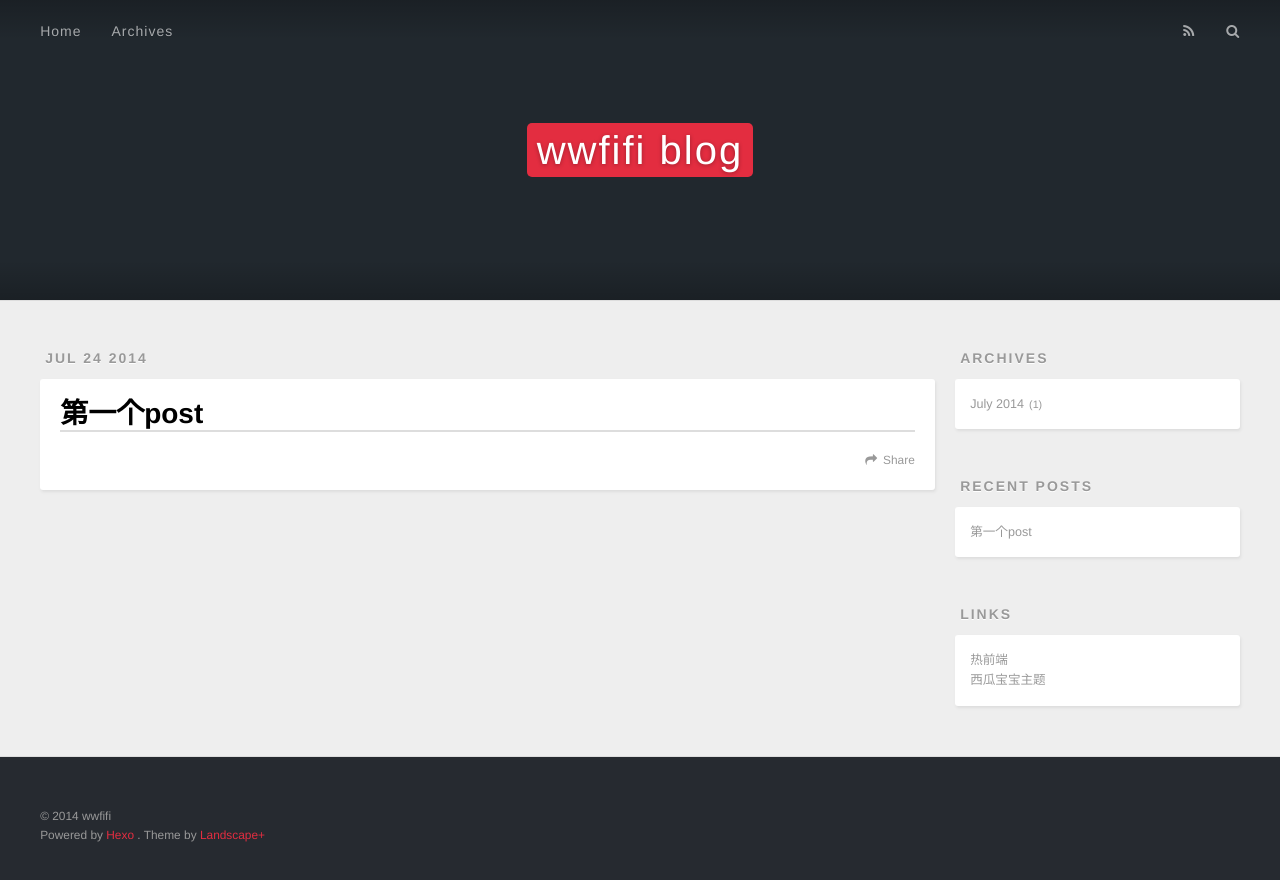
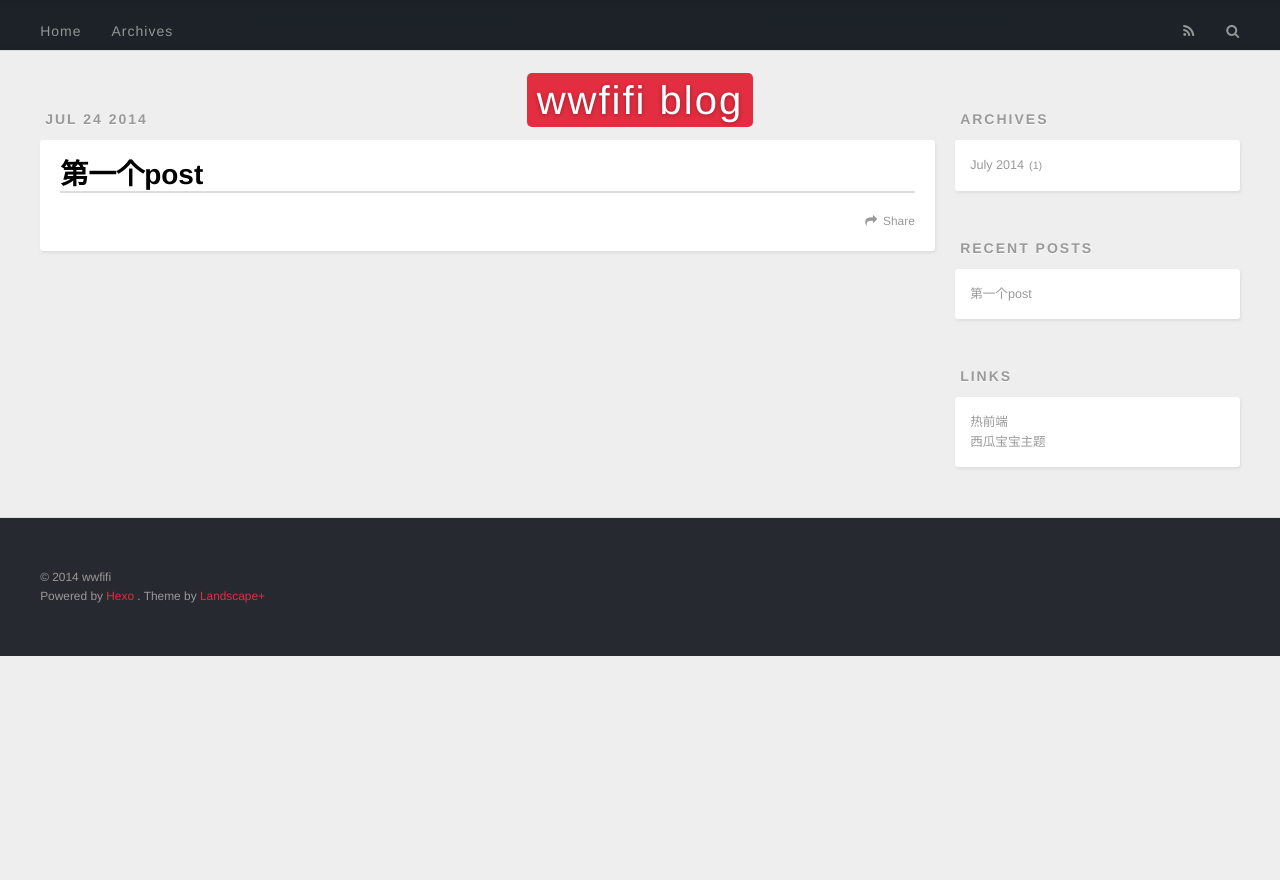
Before and after one commit to wwfifi/wwfifi.github.io, a plain HTML site: page index.html in a window 1280 px wide. After the commit the page ends 800 px from the top, so only its background shows below. Drawn offline with nearby package versions, Linux system fonts and the light colour scheme.

Commit message:
Site updated: 2014-07-23 16:06:39

```diff
--- a/css/style.css
+++ b/css/style.css
@@ -369,7 +369,7 @@ body {
   font-weight: bold;
 }
 #header {
-  height: 300px;
+  height: 50px;
   position: relative;
   border-bottom: 1px solid #ddd;
 }
@@ -421,7 +421,7 @@ body {
   text-align: center;
   height: 40px;
   position: absolute;
-  top: 50%;
+  top: 100px;
   left: 0;
   margin-top: -20px;
 }
```
